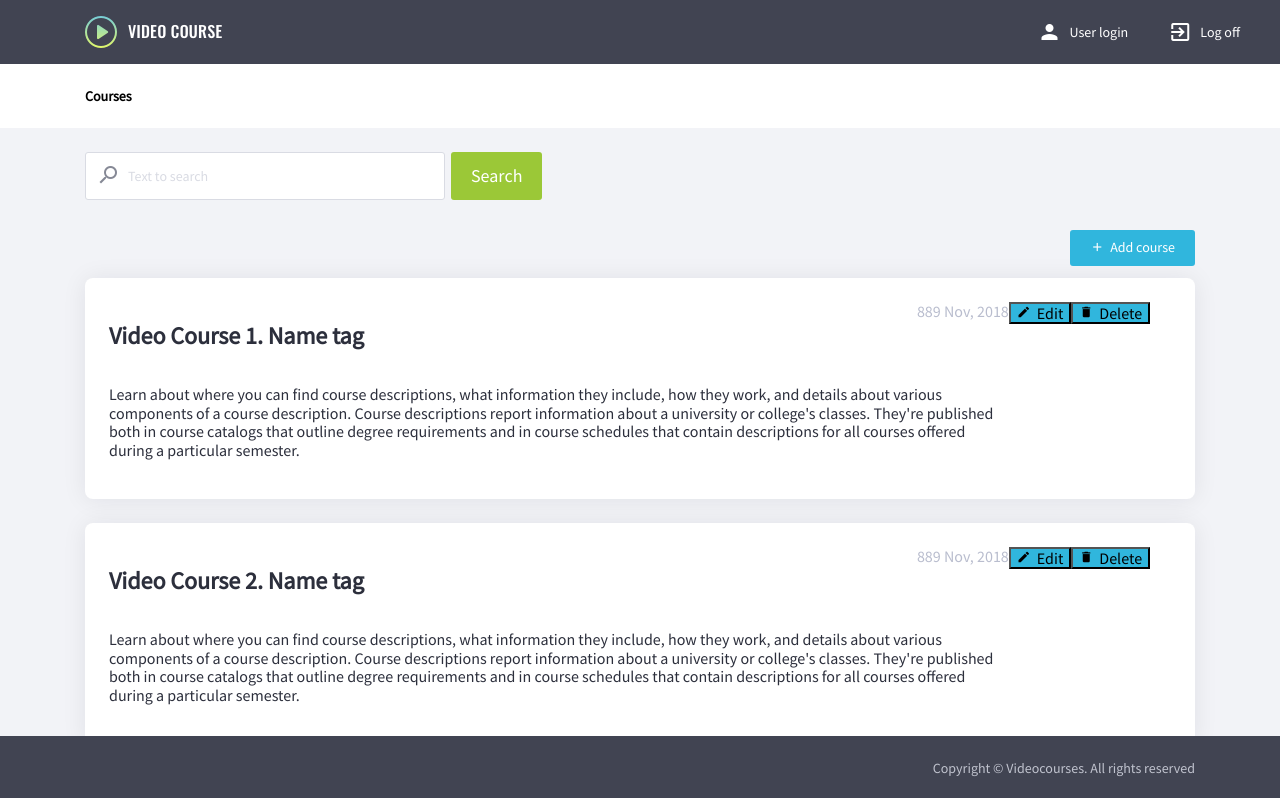
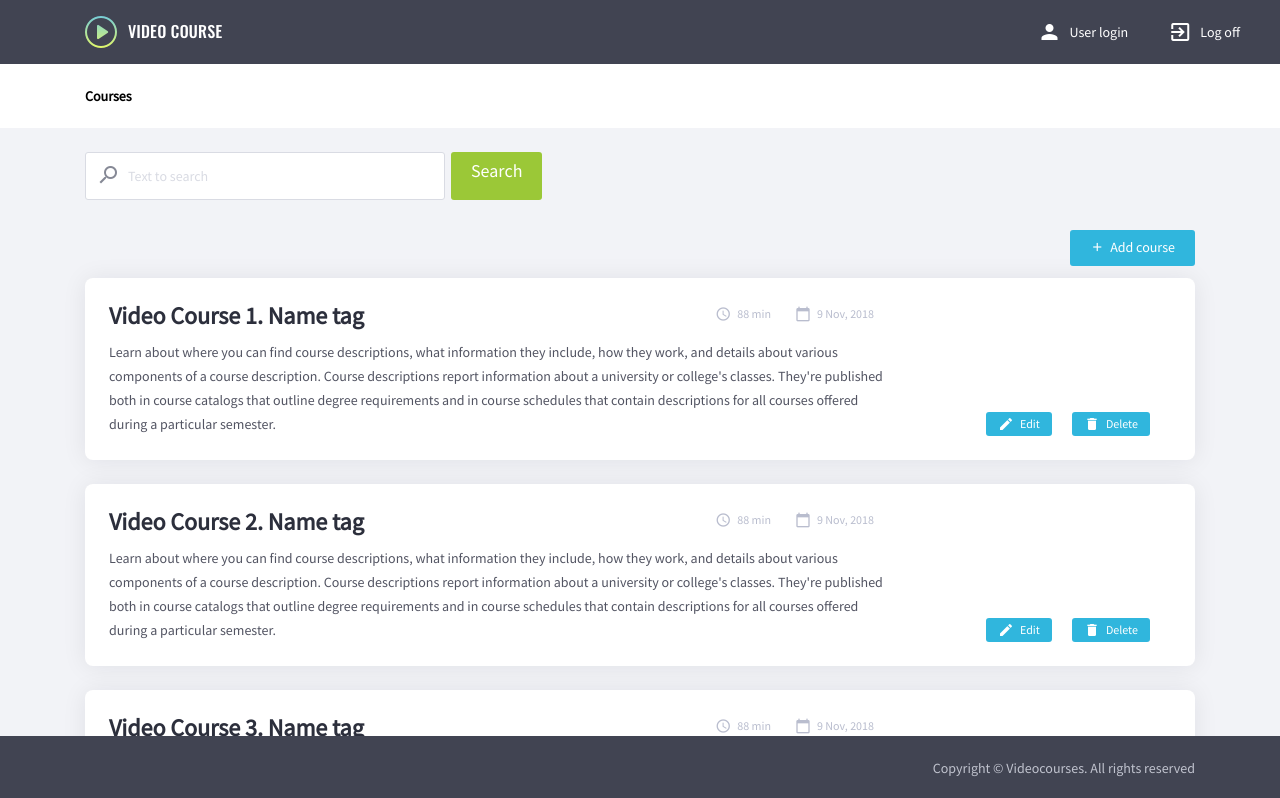
Before and after one commit to OlenaPotiatynyk/angular_mentoring_homework, an Angular app: page / in a window 1280 px wide. Shown: the top 798 px of the page. Built offline with nearby package versions, Linux system fonts and the light colour scheme.

Commit message:
add some more styles

```diff
--- a/src/app/core/header/header.component.html
+++ b/src/app/core/header/header.component.html
@@ -1,18 +1,18 @@
 <div class="header-wrapper">
   <app-logo class="logo-wrapper"></app-logo>
   <div class="login-menu">
-    <div class="login-menu__element">
+    <button class="login-menu__element button">
       <i class="material-icons">
         person
       </i>
       <span>User login</span>
-    </div>
+    </button>
 
-    <div class="login-menu__element">
+    <button class="login-menu__element button">
       <i class="material-icons">
         exit_to_app
       </i>
       <span>Log off</span>
-    </div>
+    </button>
   </div>
 </div>
--- a/src/app/core/header/header.component.scss
+++ b/src/app/core/header/header.component.scss
@@ -18,11 +18,9 @@
   justify-content: flex-end;
 
   &__element {
-    display: flex;
     margin: auto 0 auto 40px;
     font-size: 14px;
     line-height: 24px;
-    color: $white;
 
     .material-icons {
       margin-right: 8px;
--- a/src/app/core/logo/logo.component.html
+++ b/src/app/core/logo/logo.component.html
@@ -1 +1,3 @@
-<img src="../../../assets/images/logo.png" alt="Video course" class="logo">
+<a href="">
+  <img src="../../../assets/images/logo.png" alt="Video course" class="logo">
+</a>
--- a/src/app/courses/course-item/course-item.component.html
+++ b/src/app/courses/course-item/course-item.component.html
@@ -3,23 +3,35 @@
     <div class="header">
       <h2 class="title">{{item.title}}</h2>
       <div class="time-info">
-        <span class="duration">{{item.duration}}</span>
-        <span class="date">{{item.creationDate}}</span>
+        <button class="button button_s">
+          <i class="material-icons">
+            access_time
+          </i>
+          <span class="duration">{{item.duration}} min</span>
+        </button>
+        <button class="button button_s">
+          <i class="material-icons">
+            calendar_today
+          </i>
+          <span class="date">{{item.creationDate}}</span>
+        </button>
       </div>
     </div>
     <div class="description">
-      <p>{{item.description}}</p>
+      <span>{{item.description}}</span>
     </div>
   </div>
   <div class="right-column">
-    <button class="button button_action" (click)="editItem()">
-      <i class="material-icons button-icon">edit</i>
-      <span class="button-text">Edit</span>
-    </button>
+    <div class="action-bar">
+      <button class="button button_s button_action" (click)="editItem()">
+        <i class="material-icons">edit</i>
+        <span>Edit</span>
+      </button>
 
-    <button class="button button_action" (click)="deleteItem.emit()">
-      <i class="material-icons button-icon">delete</i>
-      <span class="button-text">Delete</span>
-    </button>
+      <button class="button button_s button_action" (click)="deleteItem.emit()">
+        <i class="material-icons">delete</i>
+        <span>Delete</span>
+      </button>
+    </div>
   </div>
 </article>
--- a/src/app/courses/course-item/course-item.component.scss
+++ b/src/app/courses/course-item/course-item.component.scss
@@ -10,26 +10,38 @@
     .header {
       display: flex;
       justify-content: space-between;
+      height: 38px;
 
       .time-info {
-        color: $cloudy-blue;
+        display: flex;
+
+        button {
+          color: $cloudy-blue;
+          font-size: 12px;
+        }
       }
+    }
+
+    .description {
+      color: $slate-grey;
+      font-size: 14px;
+      line-height: 24px;
     }
   }
 
   .right-column {
-    width: 500px;
+    position: relative;
+    min-width: 285px;
 
-    .button {
+    .action-bar {
+      position: absolute;
+      bottom: 0;
+      display: flex;
+      margin-left: 80px;
 
-    }
-
-    .button-icon {
-      font-size: 14px;
-    }
-
-    .button-text {
-      margin-left: 6px;
+      .button {
+        margin-left: 20px;
+      }
     }
   }
 }
--- a/src/app/courses/courses-page/courses-page.component.html
+++ b/src/app/courses/courses-page/courses-page.component.html
@@ -3,11 +3,11 @@
     <i class="search__input-icon material-icons">search</i>
     <input [(ngModel)]="value" class="search__input-field" placeholder="Text to search" (keyup.enter)="search()">
   </div>
-  <button class="search__button button button_ok" (click)="search()">Search</button>
+  <button class="search__button button button_l button_ok" (click)="search()">Search</button>
 </div>
 
 <div class="menu">
-  <button class="menu__button button button_action">
+  <button class="button button_m button_action">
     <i class="menu__button-icon material-icons">add</i>
     <span class="menu__button-text">Add course</span>
   </button>
@@ -18,5 +18,5 @@
 </div>
 
 <div class="container">
-  <button (click)="loadMoreHandler()">LOAD MORE</button>
+  <button (click)="loadMoreHandler()" class="link">LOAD MORE</button>
 </div>
--- a/src/app/courses/courses-page/courses-page.component.scss
+++ b/src/app/courses/courses-page/courses-page.component.scss
@@ -28,51 +28,15 @@
       color: $light-grayish-blue;
     }
   }
-
-  &__button {
-    height: 48px;
-    padding: 10px 20px;
-    border: none;
-    border-radius: 3px;
-    color: $white;
-    font-size: 18px;
-
-    &_ok {
-      background-color: $sick-green;
-    }
-
-    &_action {
-      background-color: $dark-sky-blue;
-    }
-  }
 }
 
 .menu {
   width: 100%;
   height: 66px;
+  padding-top: 30px;
 
-  &__button {
-    display: flex;
+  .button {
     float: right;
-    height: 36px;
-    border: none;
-    border-radius: 3px;
-    color: $white;
-    font-size: 14px;
-    padding: 10px 20px;
-    margin-top: 30px;
-
-    &_ok {
-      background-color: $sick-green;
-    }
-
-    &_action {
-      background-color: $dark-sky-blue;
-    }
-  }
-
-  &__button-icon {
-    font-size: 14px;
   }
 
   &__button-text {
--- a/src/app/courses/courses-page/courses-page.component.ts
+++ b/src/app/courses/courses-page/courses-page.component.ts
@@ -9,10 +9,11 @@ import mockData from '../../shared/mockData';
   styleUrls: ['./courses-page.component.scss']
 })
 export class CoursesPageComponent implements OnInit {
-  private courses: CourseModel[] = mockData;
+  public courses: CourseModel[] = mockData;
+  public value = '';
+
   private users: UserModel[];
   private fakeValue: number;
-  private value = '';
 
   constructor() { }
 
--- a/src/styles.scss
+++ b/src/styles.scss
@@ -11,17 +11,88 @@ html {
 }
 
 button {
+  border: none;
+  background: none;
   line-height: 1;
+  padding: 0;
+}
+
+h1,
+h2,
+h3,
+h4,
+h5,
+h6 {
+  margin: 0;
 }
 
 .button {
+  display: flex;
+  border-radius: 3px;
+  color: $white;
 
+  &:hover {
+    cursor: pointer;
+  }
+
+  &_s {
+    height: 24px;
+    font-size: 12px;
+    padding: 4px 12px;
+
+    i {
+      font-size: 16px;
+    }
+
+    span {
+      line-height: 16px;
+      margin-left: 6px;
+    }
+  }
+
+  &_m {
+    height: 36px;
+    font-size: 14px;
+    padding: 10px 20px;
+
+    i {
+      font-size: 14px;
+    }
+
+    span {
+      margin-left: 6px;
+    }
+  }
+
+  &_l {
+    height: 48px;
+    font-size: 18px;
+    padding: 10px 20px;
+  }
 
   &_ok {
     background-color: $sick-green;
+
+    &:hover {
+      background-color: $slate-grey;
+      cursor: pointer;
+    }
   }
 
   &_action {
     background-color: $dark-sky-blue;
+
+    &:hover {
+      background-color: $slate-grey;
+    }
   }
 }
+
+.link {
+  color: $soft-blue;
+  text-decoration: underline;
+
+  &:hover {
+    cursor: pointer;
+  }
+}
```
